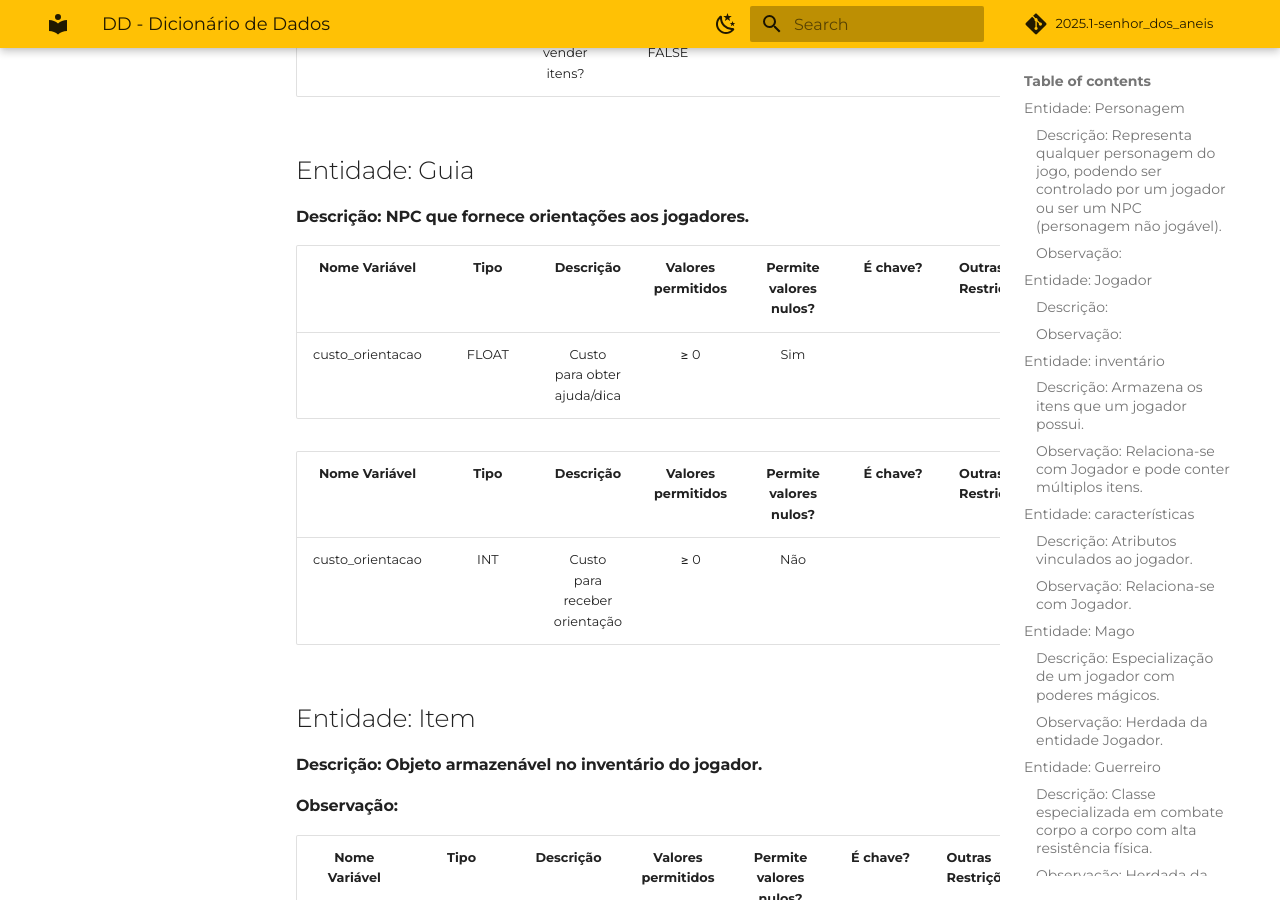
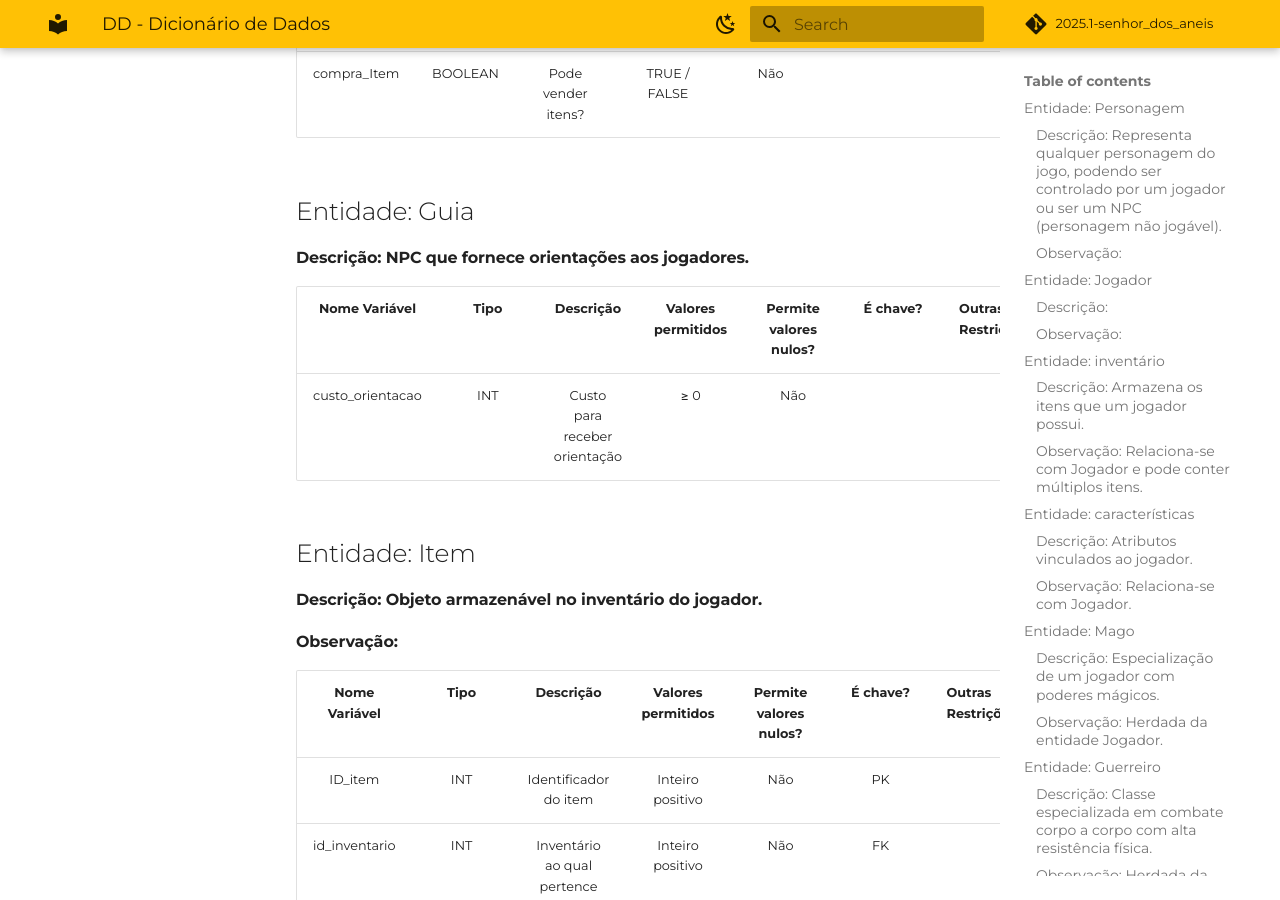
Before and after one commit to SBD1/2025.1-senhor_dos_aneis, an MkDocs documentation site: the page built from docs/DD_o_senhor_dos_aneis.md, in a window 1280 px wide and 900 px high, scrolled down 7514 px. Built offline with MkDocs 1.6.1 and Material for MkDocs 9.7.7, drawn with Linux system fonts in a browser that asks for light colours; comment, search, counter and statistics services are not loaded; some of the changed text lies outside the part shown.

Commit message:
docs(add dicionario de dados)

```diff
--- a/docs/DD_o_senhor_dos_aneis.md
+++ b/docs/DD_o_senhor_dos_aneis.md
@@ -171,10 +171,6 @@
 
 #### Descrição: NPC que fornece orientações aos jogadores.
 
-|  Nome Variável   | Tipo  |          Descrição          | Valores permitidos | Permite valores nulos? | É chave? | Outras Restrições |
-| :--------------: | :---: | :-------------------------: | :----------------: | :--------------------: | :------: | ----------------- |
-| custo_orientacao | FLOAT | Custo para obter ajuda/dica |        ≥ 0         |          Sim           |          |                   |
-
 |  Nome Variável   | Tipo |           Descrição           | Valores permitidos | Permite valores nulos? | É chave? | Outras Restrições |
 | :--------------: | :--: | :---------------------------: | :----------------: | :--------------------: | :------: | ----------------- |
 | custo_orientacao | INT  | Custo para receber orientação |        ≥ 0         |          Não           |          |                   |
```
Also changed, not shown: other parts of docs/DD_o_senhor_dos_aneis.md (+1 -1 lines).
